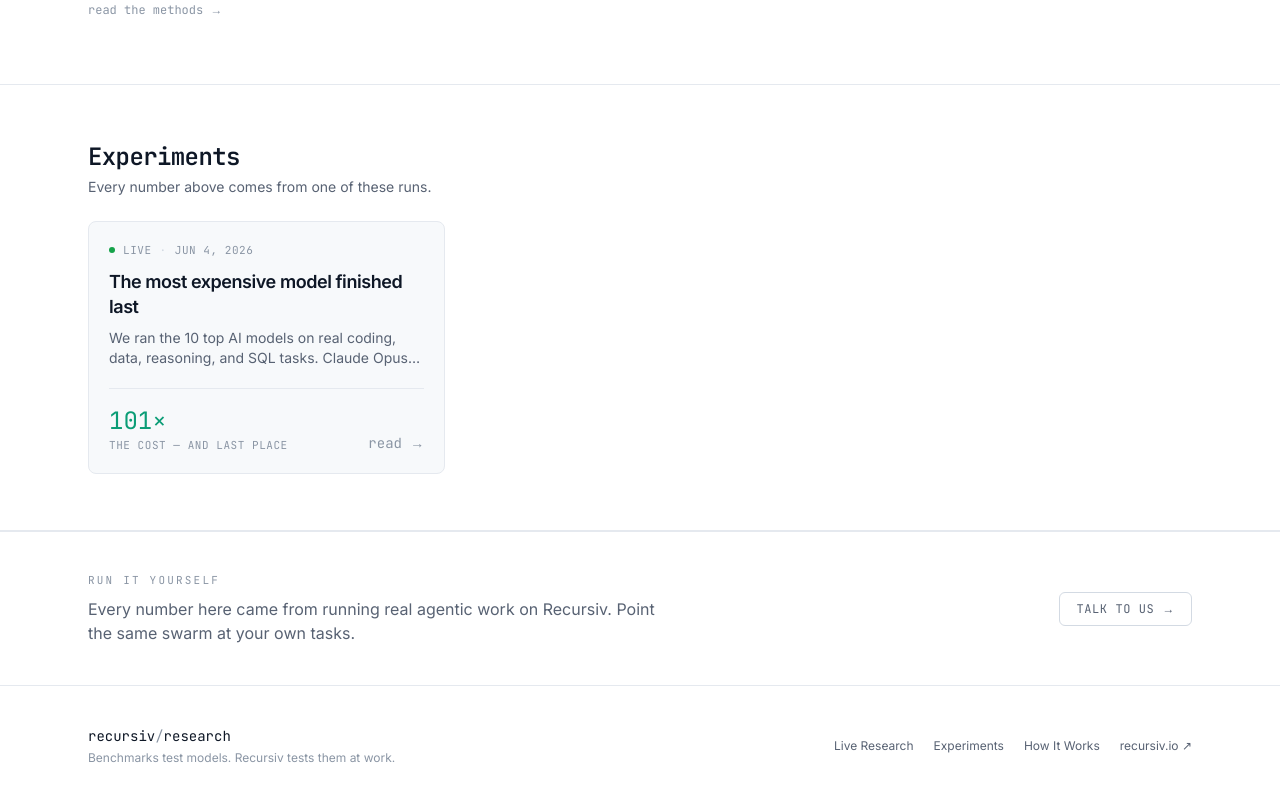
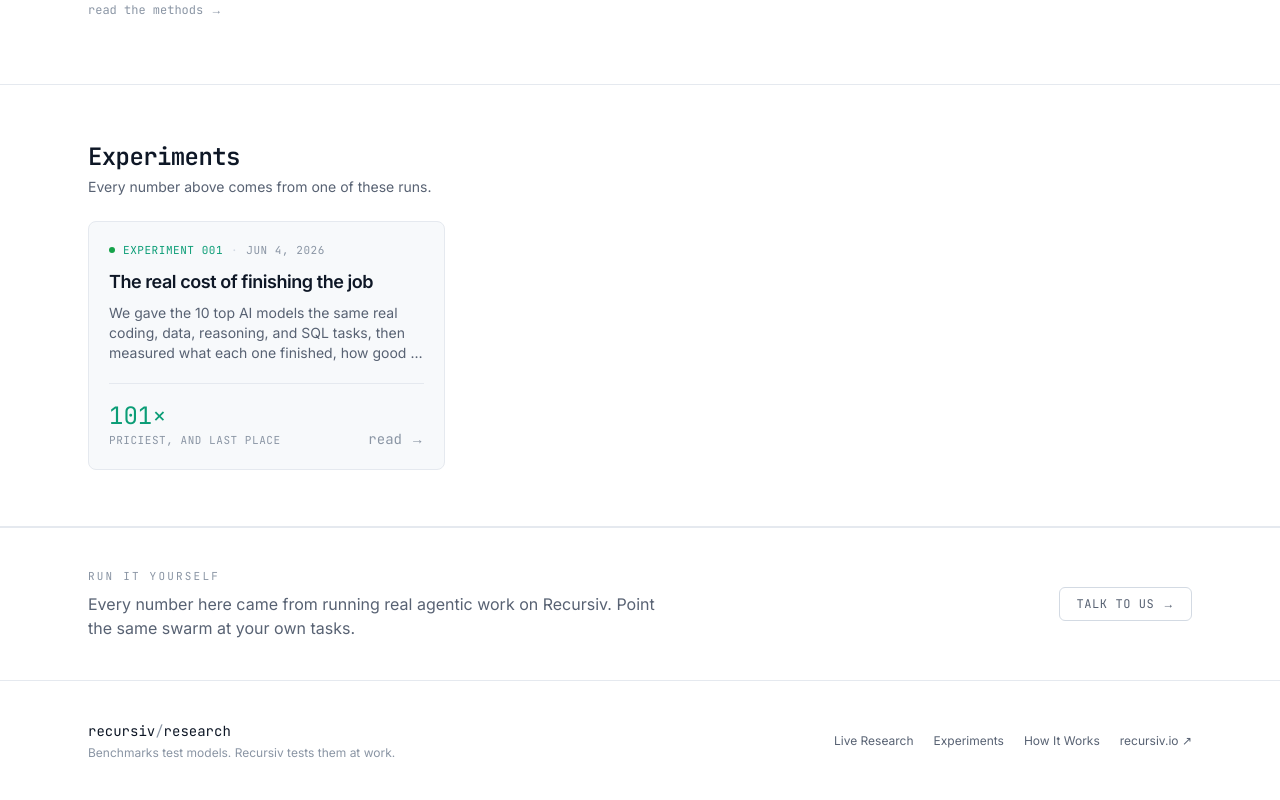
Before and after one commit to recursivlabs/research, a Next.js app: page / in a window 1280 px wide. Shown: the part 1392-2192 px from the top of the page. Built offline with nearby package versions, Linux system fonts and the light colour scheme; no server answers.

Commit message:
research: numbered experiments with explanatory titles; OG card now standalone (Experiment NNN + what the test was + result scoreboard); card/page show number + test framing

```diff
--- a/content/experiments/2026-06-04-power-rankings.mdx
+++ b/content/experiments/2026-06-04-power-rankings.mdx
@@ -1,15 +1,18 @@
 ---
-title: "The most expensive model finished last"
-summary: "We ran the 10 top AI models on real coding, data, reasoning, and SQL tasks. Claude Opus 4.8 cost about 101× the cheapest model and still posted the lowest score of the field. The cheapest models aced every task."
+number: "001"
+title: "The real cost of finishing the job"
+test: "We gave the 10 top AI models the same real coding, data, reasoning, and SQL tasks, then measured what each one finished, how good it was, and what it cost."
+finding: "The most expensive model finished last. Claude Opus 4.8 cost about 101× the cheapest model and scored lowest of all 10. The cheapest models finished every task."
+summary: "We gave the 10 top AI models the same real coding, data, reasoning, and SQL tasks, then measured what each one finished, how good it was, and what it cost. The most expensive model finished last. Claude Opus 4.8 cost about 101× the cheapest model and scored lowest of all 10. The cheapest models finished every task."
 date: "2026-06-04"
 status: "live"
 winner: "Gemini 3.5 Flash"
 heroStatValue: "101×"
-heroStatLabel: "the cost — and last place"
+heroStatLabel: "priciest, and last place"
 ---
 
-We ran the 10 leading models as agents on real coding, extraction, reasoning, sql tasks, grading completion and quality with an independent judge model. Cost-to-Done is the tokens each run actually used, priced at published per-model rates.
+We gave the 10 top AI models the same real coding, data, reasoning, and SQL tasks, then measured what each one finished, how good it was, and what it cost. Cost-to-Done is the tokens each run actually used, priced at published per-model rates; reliability is pass^k across runs; quality is graded by an independent judge.
 
 <VerdictBox>
-Claude Opus 4.8 cost about 101× Gemini 3.5 Flash per task. Gemini 3.5 Flash did the same work reliably for a fraction of a cent.
+The most expensive model finished last. Claude Opus 4.8 cost about 101× the cheapest model and scored lowest of all 10. The cheapest models finished every task.
 </VerdictBox>
--- a/data/leaderboard.json
+++ b/data/leaderboard.json
@@ -1,5 +1,5 @@
 {
-  "updatedAt": "2026-06-05T00:45:42.096Z",
+  "updatedAt": "2026-06-05T03:01:44.156Z",
   "preview": false,
   "weights": {},
   "models": [
--- a/src/app/experiments/[slug]/opengraph-image.tsx
+++ b/src/app/experiments/[slug]/opengraph-image.tsx
@@ -12,6 +12,8 @@ export const contentType = 'image/png';
 export default async function Image({ params }: { params: { slug: string } }) {
   const exp = getExperiment(params.slug);
   const title = exp?.title ?? 'Recursiv Research';
+  const number = exp?.number ?? '';
+  const test = exp?.test ?? exp?.summary ?? '';
   const board = await loadLeaderboard();
   const ranked = board.models; // enriched: sorted by composite, best first
   const priciest = [...board.models].sort((a, b) => (b.metrics.costToDone?.value ?? 0) - (a.metrics.costToDone?.value ?? 0))[0];
@@ -50,16 +52,17 @@ export default async function Image({ params }: { params: { slug: string } }) {
     (
       <div style={{ width: '100%', height: '100%', display: 'flex', flexDirection: 'column', background: '#ffffff', color: '#0e1726', padding: 56, fontFamily: 'monospace' }}>
         <div style={{ display: 'flex', alignItems: 'center', justifyContent: 'space-between' }}>
-          <div style={{ display: 'flex', alignItems: 'center', gap: 12, color: '#0b9d76', fontSize: 22 }}>
+          <div style={{ display: 'flex', alignItems: 'center', gap: 12, color: '#0b9d76', fontSize: 22, fontWeight: 700, letterSpacing: 1 }}>
             <div style={{ width: 13, height: 13, borderRadius: 999, background: '#0b9d76' }} />
-            recursiv / research
+            EXPERIMENT {number}
           </div>
-          <div style={{ display: 'flex', fontSize: 18, color: '#8a95a4' }}>reliability · cost-to-done</div>
+          <div style={{ display: 'flex', fontSize: 20, color: '#8a95a4' }}>recursiv / research</div>
         </div>
 
-        <div style={{ display: 'flex', fontSize: 52, fontWeight: 700, lineHeight: 1.07, marginTop: 24, maxWidth: 1080 }}>{title}</div>
+        <div style={{ display: 'flex', fontSize: 46, fontWeight: 700, lineHeight: 1.05, marginTop: 22, maxWidth: 1080 }}>{title}</div>
+        <div style={{ display: 'flex', fontSize: 21, color: '#586273', marginTop: 12, maxWidth: 1010, lineHeight: 1.35 }}>{test}</div>
 
-        <div style={{ display: 'flex', flexDirection: 'column', gap: 12, marginTop: 'auto' }}>
+        <div style={{ display: 'flex', flexDirection: 'column', gap: 11, marginTop: 'auto' }}>
           {rows.map((r) => <Row key={r.m.modelId} {...r} />)}
         </div>
       </div>
--- a/src/app/experiments/[slug]/page.tsx
+++ b/src/app/experiments/[slug]/page.tsx
@@ -70,12 +70,12 @@ export default async function ExperimentPage({ params }: { params: { slug: strin
 
         <div className="mt-6 flex items-center gap-2 font-mono text-[11px] uppercase tracking-wider text-faint">
           <span className="live-dot inline-block h-1.5 w-1.5 rounded-full bg-good" />
-          {exp.status ?? 'live'} · {date}
+          <span className="text-accent">Experiment {exp.number ?? '—'}</span> · {date}
         </div>
         <h1 className="mt-4 max-w-3xl text-balance text-4xl font-semibold leading-tight tracking-tight sm:text-5xl">
           {exp.title}
         </h1>
-        <p className="mt-4 max-w-2xl text-lg text-muted">{exp.summary}</p>
+        <p className="mt-4 max-w-2xl text-lg text-muted">{exp.test ?? exp.summary}</p>
 
         {/* one-line verdict */}
         {best && (
--- a/src/components/ExperimentCard.tsx
+++ b/src/components/ExperimentCard.tsx
@@ -11,14 +11,14 @@ export function ExperimentCard({ exp }: { exp: Experiment }) {
       <div>
         <div className="flex items-center gap-2 font-mono text-[11px] uppercase tracking-wider text-faint">
           <StatusDot status={exp.status} />
-          <span>{exp.status ?? 'live'}</span>
+          <span className="text-accent">Experiment {exp.number ?? '—'}</span>
           <span className="text-line-bright">·</span>
           <span>{date}</span>
         </div>
         <h3 className="mt-3 text-lg font-semibold leading-snug tracking-tight text-ink group-hover:text-accent">
           {exp.title}
         </h3>
-        <p className="mt-2 line-clamp-2 text-sm text-muted">{exp.summary}</p>
+        <p className="mt-2 line-clamp-3 text-sm text-muted">{exp.test ?? exp.summary}</p>
       </div>
       {exp.heroStatValue && (
         <div className="mt-5 flex items-end justify-between border-t border-line pt-4">
--- a/src/lib/experiments.ts
+++ b/src/lib/experiments.ts
@@ -9,6 +9,9 @@ export interface ExperimentFrontmatter {
   title: string;
   summary: string;
   date: string; // ISO
+  number?: string; // zero-padded sequence, e.g. "001"
+  test?: string; // one-line plain description of what the test actually was
+  finding?: string; // the punchy result, in plain terms
   winner?: string;
   heroStatLabel?: string;
   heroStatValue?: string;
```
Also changed, not shown: scripts/assemble.js (+26 -8 lines).
